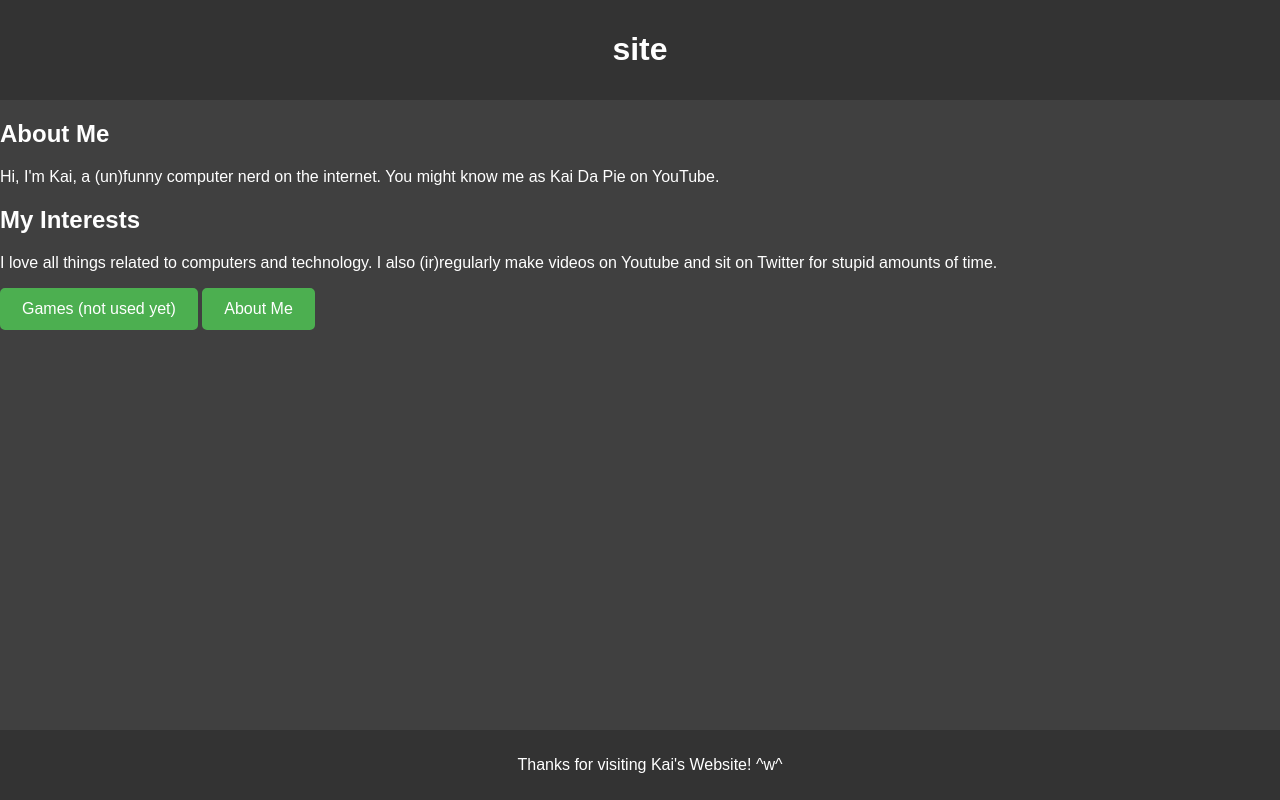
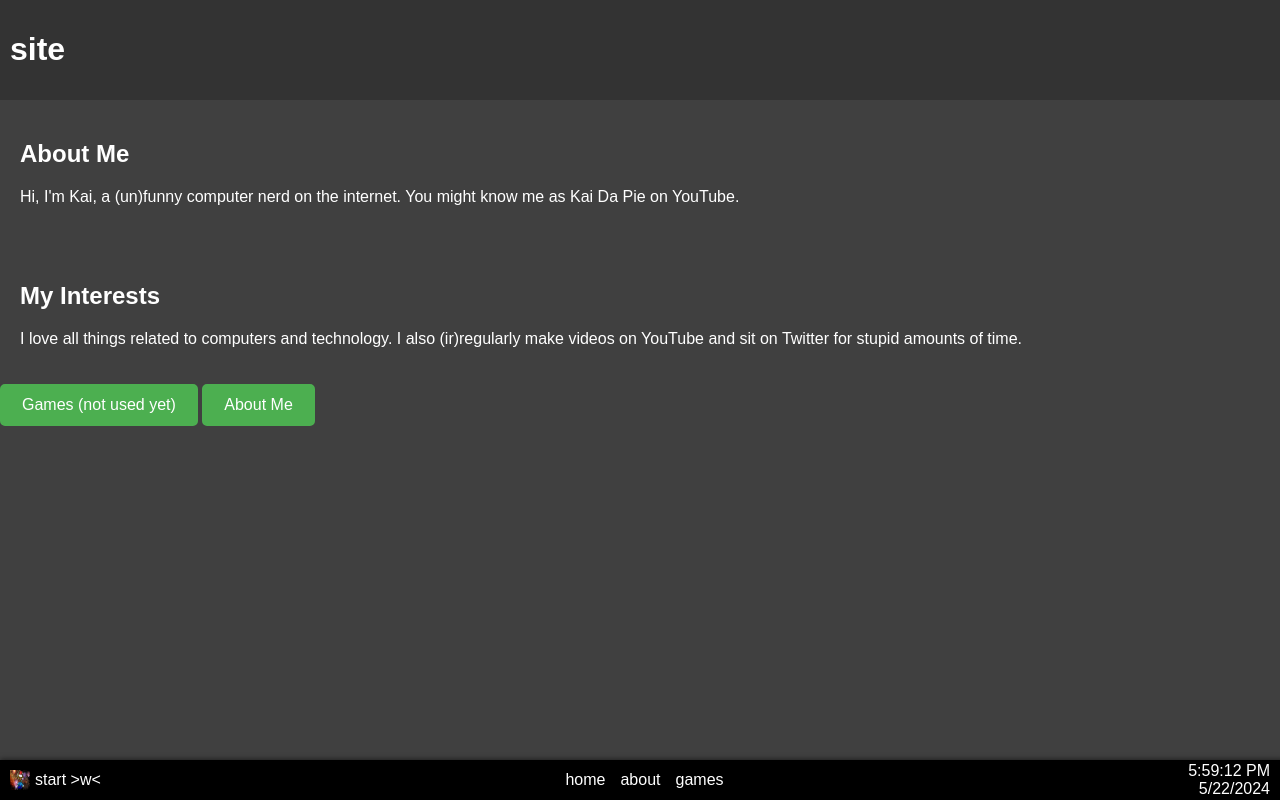
Before and after one commit to KaiDaPie/site, a plain HTML site: page index.html in a window 1280 px wide. Drawn offline with Linux system fonts and the light colour scheme.

Commit message:
fun new design

```diff
--- a/index.html
+++ b/index.html
@@ -16,23 +16,63 @@
             padding: 0;
             background-color: rgb(64, 64, 64);
             color: #fff;
-            transition: transform 1s ease-in-out; /* Add transition for smooth spinning effect */
+            height: 100vh;
+            overflow-y: scroll; /* Enable vertical scrolling */
         }
 
-        header, footer {
-            text-align: center;
+        header {
+            text-align: left;
             padding: 10px;
             background-color: #333;
         }
 
         section {
-            margin-top: 20px;
+            padding: 20px;
+            background-color: #404040;
         }
 
         footer {
             position: fixed;
             bottom: 0;
             width: 100%;
+            height: 40px;
+            background-color: #000;
+            display: flex;
+            align-items: center;
+            justify-content: space-between;
+            color: #fff;
+            padding: 0 10px;
+            box-shadow: 0 -1px 5px rgba(0, 0, 0, 0.5);
+        }
+
+        footer .start-menu {
+            position: relative;
+            display: flex;
+            align-items: center;
+        }
+
+        footer .start-menu img {
+            width: 20px;
+            height: 20px;
+            margin-right: 5px;
+        }
+
+        footer .taskbar {
+            display: flex;
+            gap: 15px;
+        }
+
+        footer .taskbar a {
+            color: #fff;
+            text-decoration: none;
+        }
+
+        footer .datetime {
+            display: flex;
+            flex-direction: column;
+            align-items: flex-end;
+            white-space: nowrap;
+            margin-right: 20px; /* Adjusted margin to bring it left */
         }
 
         .button {
@@ -56,6 +96,36 @@
         .spin {
             transform: rotate(360deg);
         }
+
+        /* Start menu dropdown */
+        .start-dropdown {
+            display: none;
+            position: absolute;
+            bottom: 40px;
+            left: 0;
+            background-color: #333;
+            padding: 10px;
+            border: 1px solid #444;
+            border-radius: 3px;
+            box-shadow: 0 2px 5px rgba(0, 0, 0, 0.5);
+        }
+
+        .start-dropdown a {
+            display: block;
+            padding: 5px;
+            color: white;
+            text-decoration: none;
+        }
+
+        .start-dropdown a:hover {
+            background-color: #555;
+        }
+
+        /* Ensure time and date are fully visible */
+        .datetime {
+            max-width: 150px;
+            text-align: right;
+        }
     </style>
 </head>
 <body>
@@ -71,39 +141,54 @@
 
     <section>
         <h2>My Interests</h2>
-        <p>I love all things related to computers and technology. I also (ir)regularly make videos on Youtube and sit on Twitter for stupid amounts of time.</p>
+        <p>I love all things related to computers and technology. I also (ir)regularly make videos on YouTube and sit on Twitter for stupid amounts of time.</p>
     </section>
-
-    <footer>
-        <p>Thanks for visiting Kai's Website! ^w^</p>
-    </footer>
 
     <a href="/site/games" class="button">Games (not used yet)</a>
     <a href="/site/about" class="button">About Me</a>
 
+    <footer>
+        <div class="start-menu">
+            <img src="https://github.com/KaiDaPie/site/blob/main/Untitled.jpg?raw=true" alt="start menu icon" onclick="toggleStartMenu()">
+            <span onclick="toggleStartMenu()">start >w< </span>
+            <div class="start-dropdown" id="startDropdown">
+                <a href="/site/">home</a>
+                <a href="/site/about">about</a>
+                <a href="/site/games">games</a>
+            </div>
+        </div>
+        <div class="taskbar">
+            <a href="/site/">home</a>
+            <a href="/site/about">about</a>
+            <a href="/site/games">games</a>
+        </div>
+        <div class="datetime">
+            <div class="time" id="time">time</div>
+            <div class="date" id="date">date</div>
+        </div>
+    </footer>
+
     <script>
-        // Konami Code sequence
-        const konamiCode = [38, 38, 40, 40, 37, 39, 37, 39, 66, 65];
-        let konamiIndex = 0;
 
-        // Function to check key press
-        function checkKonamiCode(e) {
-            if (e.keyCode === konamiCode[konamiIndex]) {
-                konamiIndex++;
-                if (konamiIndex === konamiCode.length) {
-                    document.body.classList.add('spin');
-                    setTimeout(() => {
-                        document.body.classList.remove('spin');
-                    }, 1000); // Remove the class after the animation completes
-                    konamiIndex = 0;
-                }
-            } else {
-                konamiIndex = 0;
-            }
+        // Function to toggle start menu
+        function toggleStartMenu() {
+            const dropdown = document.getElementById('startDropdown');
+            dropdown.style.display = dropdown.style.display === 'block' ? 'none' : 'block';
         }
 
-        // Event listener for keydown
-        document.addEventListener('keydown', checkKonamiCode);
+        // Function to update time and date
+        function updateTime() {
+            const now = new Date();
+            const time = now.toLocaleTimeString();
+            const date = now.toLocaleDateString();
+            document.getElementById('time').textContent = time;
+            document.getElementById('date').textContent = date;
+        }
+
+        // Update time and date every second
+        setInterval(updateTime, 1000);
+        // Initial call to set the time and date immediately
+        updateTime();
     </script>
 </body>
 </html>
```
